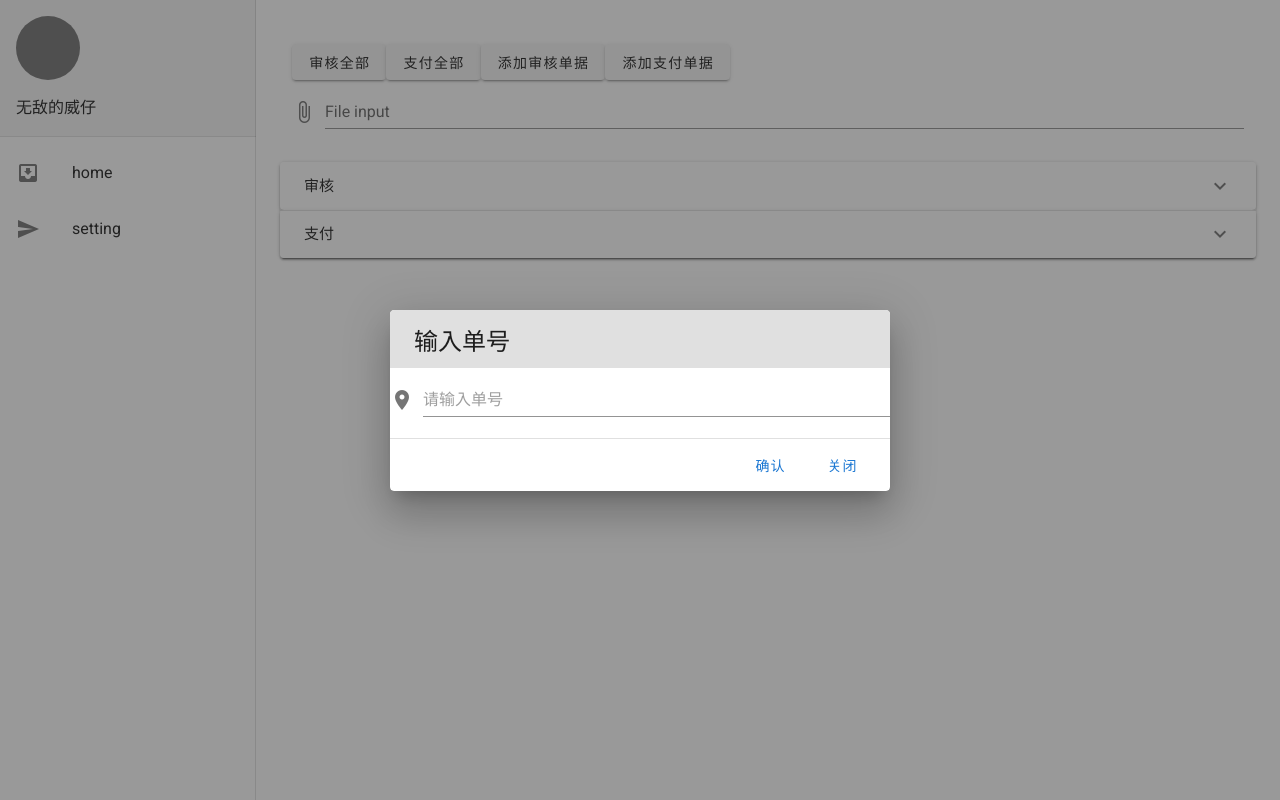
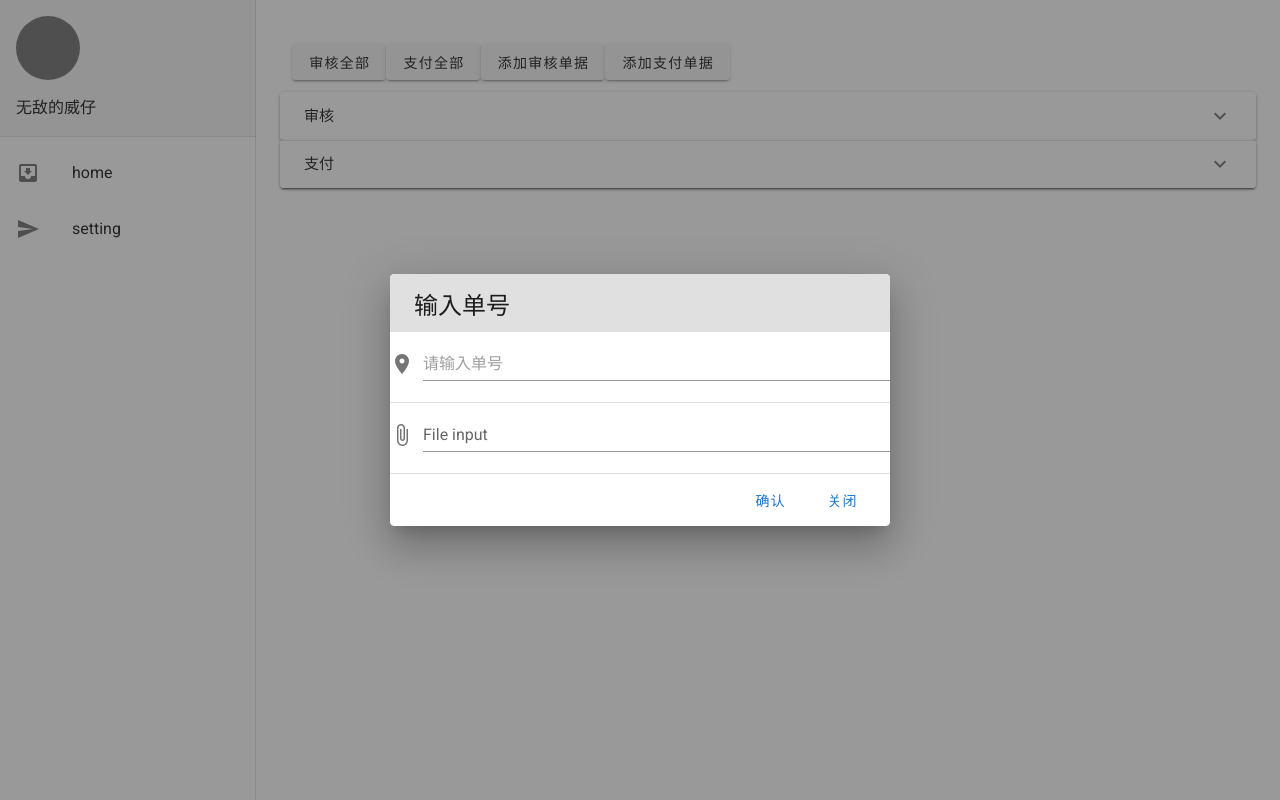
Before and after one commit to Gwayway/goodpost, a Vue app: page /#/ in a window 1280 px wide. Both pictures are taken after a click on the button "添加审核单据". Built offline with nearby package versions, Linux system fonts and the light colour scheme.

Commit message:
fix dialog

```diff
--- a/src/views/home.vue
+++ b/src/views/home.vue
@@ -1,13 +1,23 @@
 <template>
   <v-container class="py-8 px-6" fluid>
-    <v-dialog v-model="dialog" width="500">
-      <v-card>
+    <v-dialog v-model="dialog" width="500" >
+      <v-card class="overflow-x-hidden" >
         <v-card-title class="text-h5 grey lighten-2"> 输入单号 </v-card-title>
         <v-text-field
           prepend-icon="mdi-map-marker"
           v-model="inputvale"
           placeholder="请输入单号"
         ></v-text-field>
+
+        <v-divider></v-divider>
+
+        <v-file-input
+          ref="inputFile"
+          label="File input"
+          accept="text/plain"
+          @change="getFileObj"
+          v-model="fileObj"
+        ></v-file-input>
 
         <v-divider></v-divider>
 
@@ -24,13 +34,6 @@
         <v-btn>支付全部</v-btn>
         <v-btn @click="(dialog = true), (addtype = 0)">添加审核单据</v-btn>
         <v-btn @click="(dialog = true), (addtype = 1)">添加支付单据</v-btn>
-
-        <v-file-input
-          label="File input"
-          accept="text/plain"
-          @change="getFileObj"
-          v-model="fileObj"
-        ></v-file-input>
       </v-col>
       <v-expansion-panels accordion @click.native="dosomthing">
         <v-expansion-panel v-for="obj in orderObj" :key="obj.card">
@@ -129,12 +132,14 @@ export default {
       reader.onload = (e) => {
         orderList = e.target.result.toString().split(",");
         orderList.forEach((order) => {
-          this.orderObj[0].order.unshift({
+          this.orderObj[this.addtype].order.unshift({
             id: nanoid(),
             num: order,
             resmessage: "",
           });
         });
+        this.dialog = false;
+        this.$refs.inputFile.outerHTML;
       };
     },
     dosomthing(e) {
@@ -145,7 +150,7 @@ export default {
       }
     },
     add() {
-      if (this.addtype !== -1) {
+      if (this.addtype !== -1 && this.inputvale !== "") {
         this.orderObj[this.addtype].order.unshift({
           id: nanoid(),
           num: this.inputvale,
@@ -161,5 +166,3 @@ export default {
   watch: {},
 };
 </script>
-<style scoped>
-</style>
```
